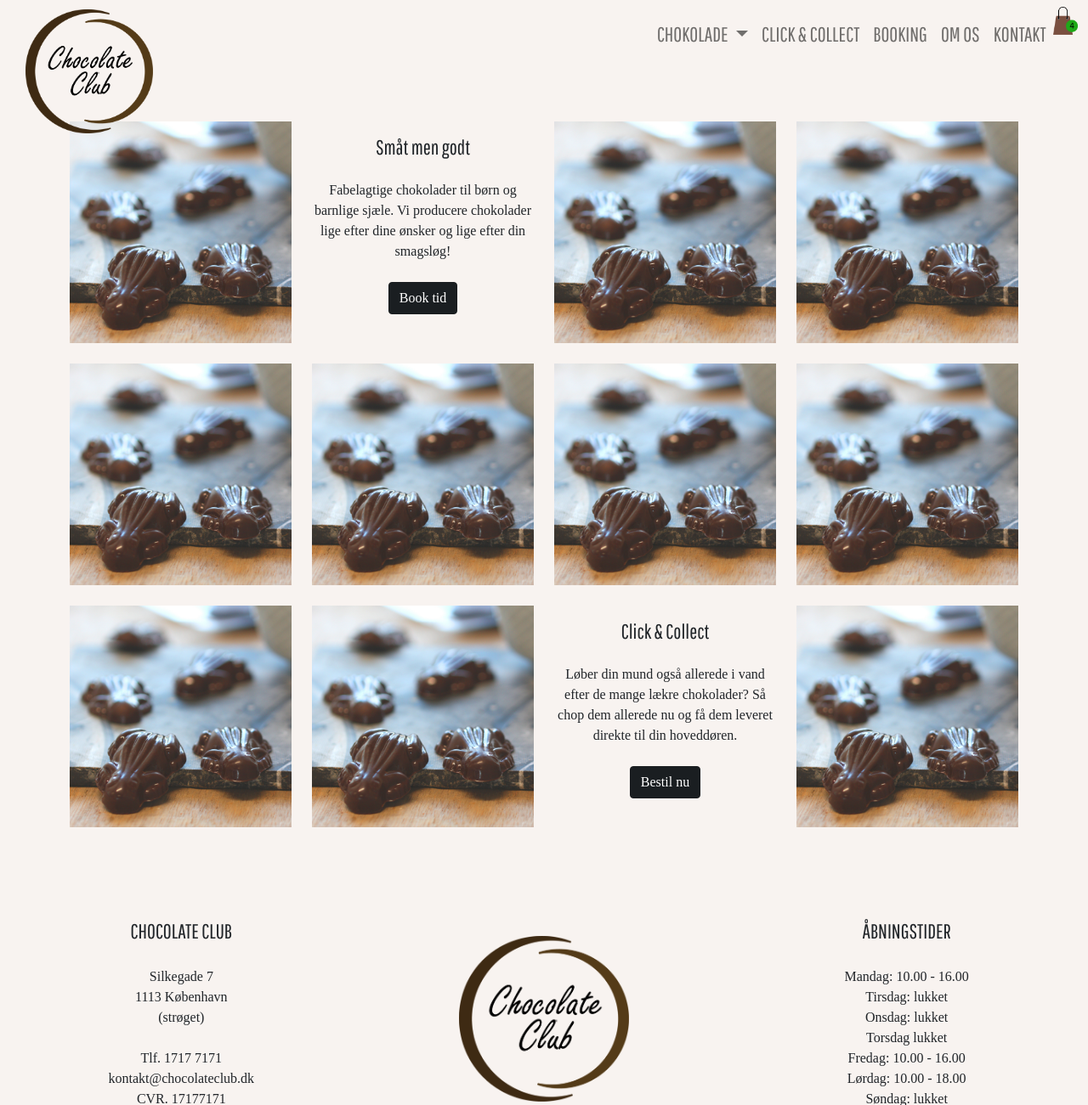
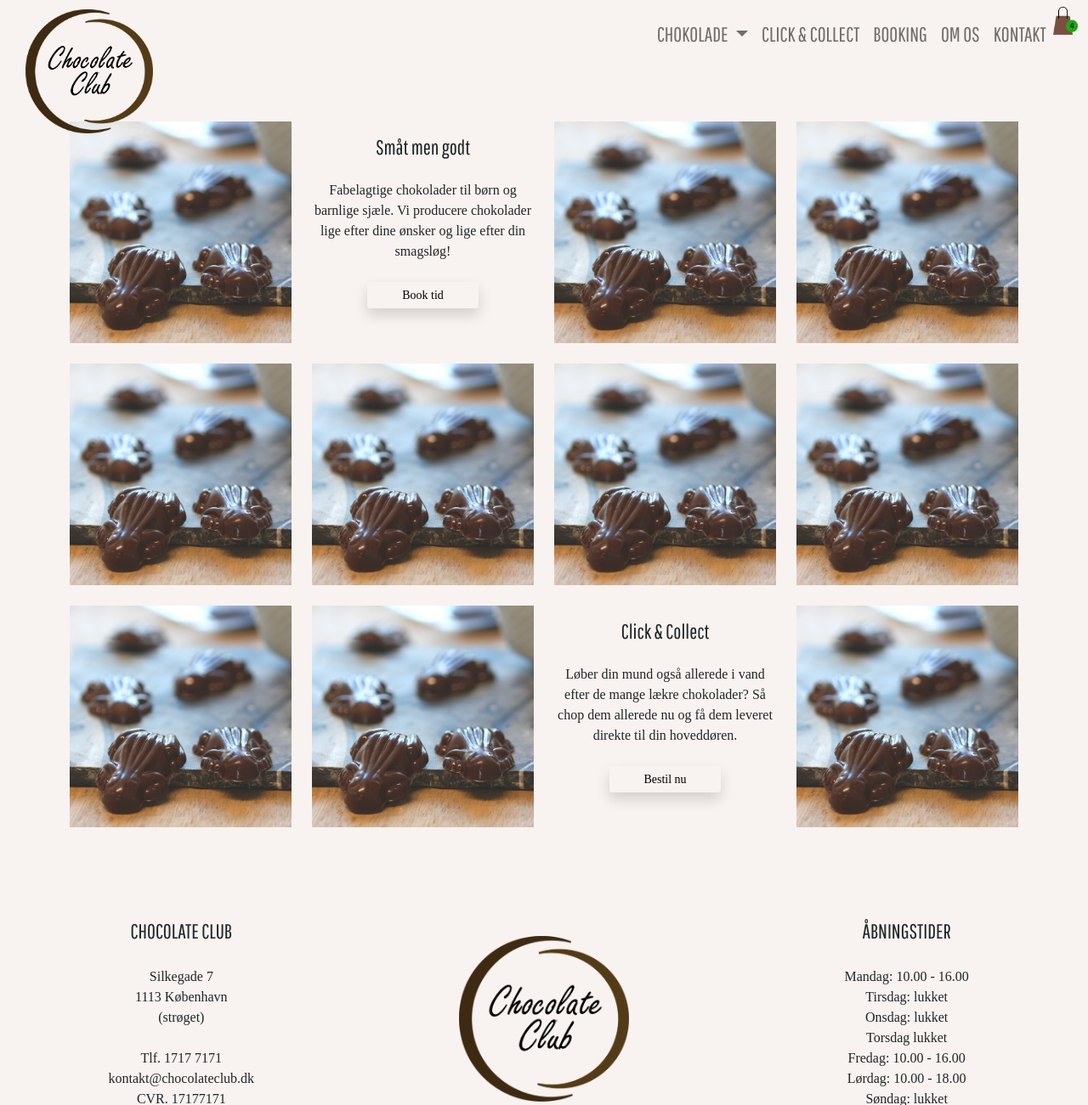
Before and after one commit to CatjaKimNielsen/2.sem.eks_ChocolateClub, a PHP site: the page made by SmåtMenGodt.php in a window 1280 px wide. Shown: the top 1301 px of the page at 85% size. Run offline with PHP 8.4, Linux system fonts and the light colour scheme; style sheets or scripts are compiled from the project's sources; some libraries are stand-ins or nearby versions; some web fonts are replaced.

Commit message:
Knapperne er blevet stylet, så nu mangler der kun billederne.

```diff
--- a/BetydningsfuldeMinder.php
+++ b/BetydningsfuldeMinder.php
@@ -46,7 +46,7 @@
                 <br>
                 <p class="tekst"> Viste du at chokolade kan være med til at skabe nogle fantastiske minder? Vi kan producere chokolader lige efter dine ønsker, så book tid allerede nu! </p>
                 <br>
-                <button type="button" class="btn btn-dark active tekst" href="..."> Book tid </button>
+                <a class="btn btn-sm bg-header_footer shadow w-50 tekst" href="HeltUdenTwist.php"> Book tid </a>
             </div>
             <div class="col-6 col-sm-4 col-xl-3 mt-3 mb-2">
                 <img src="image/FyldteChokolader.jpg" alt="Chokolader med fyld">
@@ -77,7 +77,7 @@
                 <br>
                 <p class="tekst"> Er du lige pludselig gået hen og blevet lækkersulten efter chokolade? Så køb dem allerede nu og få dem leveret direkte til din hoveddøren. </p>
                 <br>
-                <button type="button" class="btn btn-dark active tekst" href="..."> Shop nu </button>
+                <a class="btn btn-sm bg-header_footer shadow w-50 tekst" href="HeltUdenTwist.php"> Shop nu </a>
             </div>
             <div class="col-6 col-sm-4 col-xl-3 mt-3 mb-2">
                 <img src="image/FyldteChokolader.jpg" alt="Chokolader med fyld">
--- a/HeltUdenTwist.php
+++ b/HeltUdenTwist.php
@@ -46,7 +46,7 @@
                 <br>
                 <p class="tekst"> Eksklusive chokolader i bedste kvalitet, men helt uden noget twist. Vi kan producere chokolader lige efter din smagsløg, så bestil tid allerede nu! </p>
                 <br>
-                <button type="button" class="btn btn-dark active tekst" href="..."> Book tid </button>
+                <a class="btn btn-sm bg-header_footer shadow w-50 tekst" href="HeltUdenTwist.php"> Book tid </a>
             </div>
             <div class="col-6 col-sm-4 col-xl-3 mt-3 mb-2">
                 <img src="image/Chokoladekugler.jpg" alt="Chokoladekugle">
@@ -77,7 +77,7 @@
                 <br>
                 <p class="tekst"> Er du også på jagt efter chokolade derhjemme, men kan du ikke finde noget? Så shop dem NU og få dem leveret direkte til din hoveddøren. </p>
                 <br>
-                <button type="button" class="btn btn-dark active tekst" href="..."> Shop nu </button>
+                <a class="btn btn-sm bg-header_footer shadow w-50 tekst" href="HeltUdenTwist.php"> Shop nu </a>
             </div>
             <div class="col-6 col-sm-4 col-xl-3 mt-3 mb-2">
                 <img src="image/Chokoladekugler.jpg" alt="Chokoladekugle">
--- a/SmåtMenGodt.php
+++ b/SmåtMenGodt.php
@@ -46,7 +46,7 @@
                 <br>
                 <p class="tekst"> Fabelagtige chokolader til børn og barnlige sjæle. Vi producere chokolader lige efter dine ønsker og lige efter din smagsløg! </p>
                 <br>
-                <button type="button" class="btn btn-dark active tekst" href="..."> Book tid </button>
+                <a class="btn btn-sm bg-header_footer shadow w-50 tekst" href="HeltUdenTwist.php"> Book tid </a>
             </div>
             <div class="col-6 col-sm-4 col-xl-3 mt-3 mb-2">
                 <img src="image/Chokoladefrø.jpg" alt="Chokoladefrø">
@@ -77,7 +77,7 @@
                 <br>
                 <p class="tekst"> Løber din mund også allerede i vand efter de mange lækre chokolader? Så chop dem allerede nu og få dem leveret direkte til din hoveddøren. </p>
                 <br>
-                <button type="button" class="btn btn-dark active tekst" href="..."> Bestil nu </button>
+                <a class="btn btn-sm bg-header_footer shadow w-50 tekst" href="HeltUdenTwist.php"> Bestil nu </a>
             </div>
             <div class="col-6 col-sm-4 col-xl-3 mt-3 mb-2">
                 <img src="image/Chokoladefrø.jpg" alt="Chokoladefrø">
```
